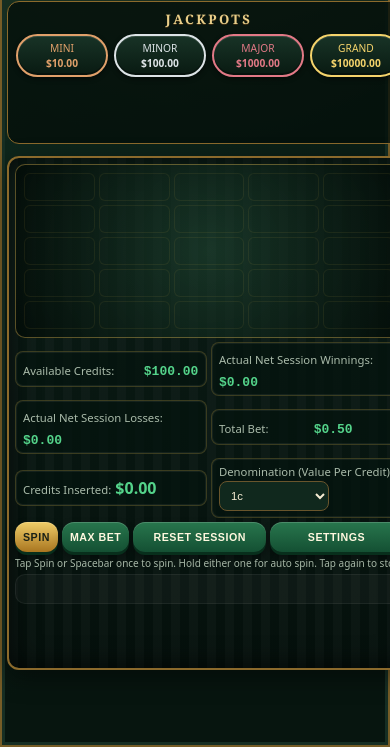
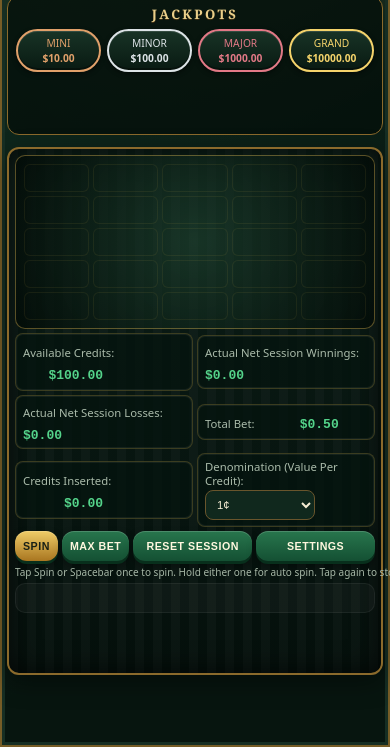
Before and after one commit to chrismuha/bigmoneydeluxe, a website: page index.html in a window 390 px wide. Shown: the part 97-844 px from the top of the page. Drawn offline with nearby package versions, Linux system fonts and the light colour scheme.

Commit message:
Fix mobile layout and display formatting

```diff
--- a/index.html
+++ b/index.html
@@ -6,7 +6,7 @@
     <meta name="viewport" content="width=device-width, initial-scale=1, minimum-scale=1, maximum-scale=1, user-scalable=no, viewport-fit=cover" />
     <title>Big Money Deluxe</title>
     <link rel="stylesheet" href="https://cdn.jsdelivr.net/npm/bootstrap-icons@1.11.3/font/bootstrap-icons.min.css" />
-    <link rel="stylesheet" href="styles.css?v=20260712-15" />
+    <link rel="stylesheet" href="styles.css?v=20260712-16" />
 </head>
 
 <body>
@@ -74,11 +74,11 @@
                         <div class="select">
                             <label for="denom">Denomination (Value Per Credit):</label>
                             <select id="denom">
-                                <option value="0.01" selected>1c</option>
-                                <option value="0.05">5c</option>
-                                <option value="0.10">10c</option>
-                                <option value="0.25">25c</option>
-                                <option value="0.50">50c</option>
+                                <option value="0.01" selected>1¢</option>
+                                <option value="0.05">5¢</option>
+                                <option value="0.10">10¢</option>
+                                <option value="0.25">25¢</option>
+                                <option value="0.50">50¢</option>
                                 <option value="1.00">$1.00</option>
                                 <option value="2.00">$2.00</option>
                                 <option value="5.00">$5.00</option>
--- a/styles.css
+++ b/styles.css
@@ -1102,10 +1102,12 @@ button:focus-visible,
     min-width: 110px;
 }
 
-#totalBet {
+#totalBet,
+#creditsInserted {
     display: inline-block;
     min-width: 80px;
     font-family: monospace;
+    font-size: inherit;
     text-align: right;
 }
 
@@ -1263,8 +1265,29 @@ a.btn {
 }
 
 @media (max-width: 700px) {
+  html,
   body {
-    overflow-x: hidden;
+    width: 100%;
+    max-width: 100%;
+    overflow-x: clip;
+  }
+
+  .game {
+    width: 100%;
+    max-width: 100%;
+    min-width: 0;
+    overflow-x: clip;
+  }
+
+  .game > *,
+  .card,
+  .reels-wrap,
+  .reels,
+  .hud,
+  .left,
+  .right {
+    max-width: 100%;
+    min-width: 0;
   }
 
   table {
@@ -1282,10 +1305,10 @@ a.btn {
     right: auto;
     bottom: auto;
     left: auto;
-    width: 100vw !important;
+    width: 100% !important;
     min-height: 100dvh;
     height: auto !important;
-    max-width: none;
+    max-width: 100%;
     margin: 0;
     display: grid;
     grid-template-columns: minmax(0, 1fr);
```
